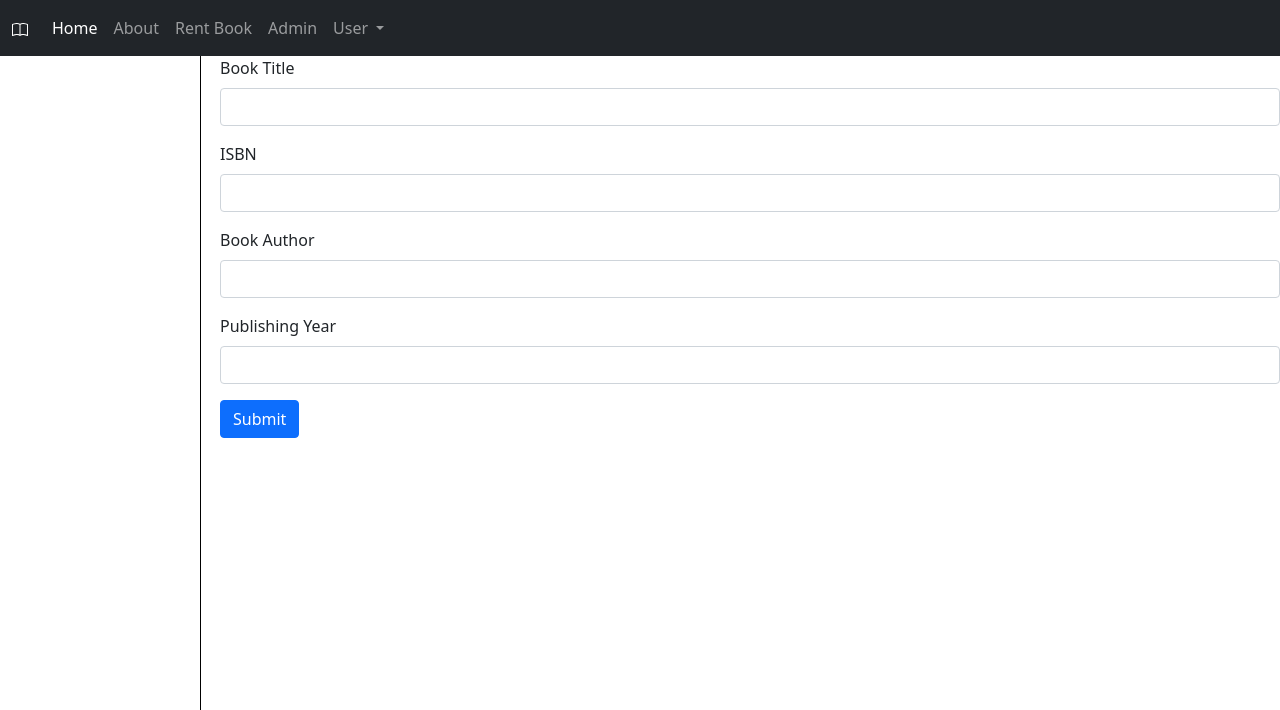
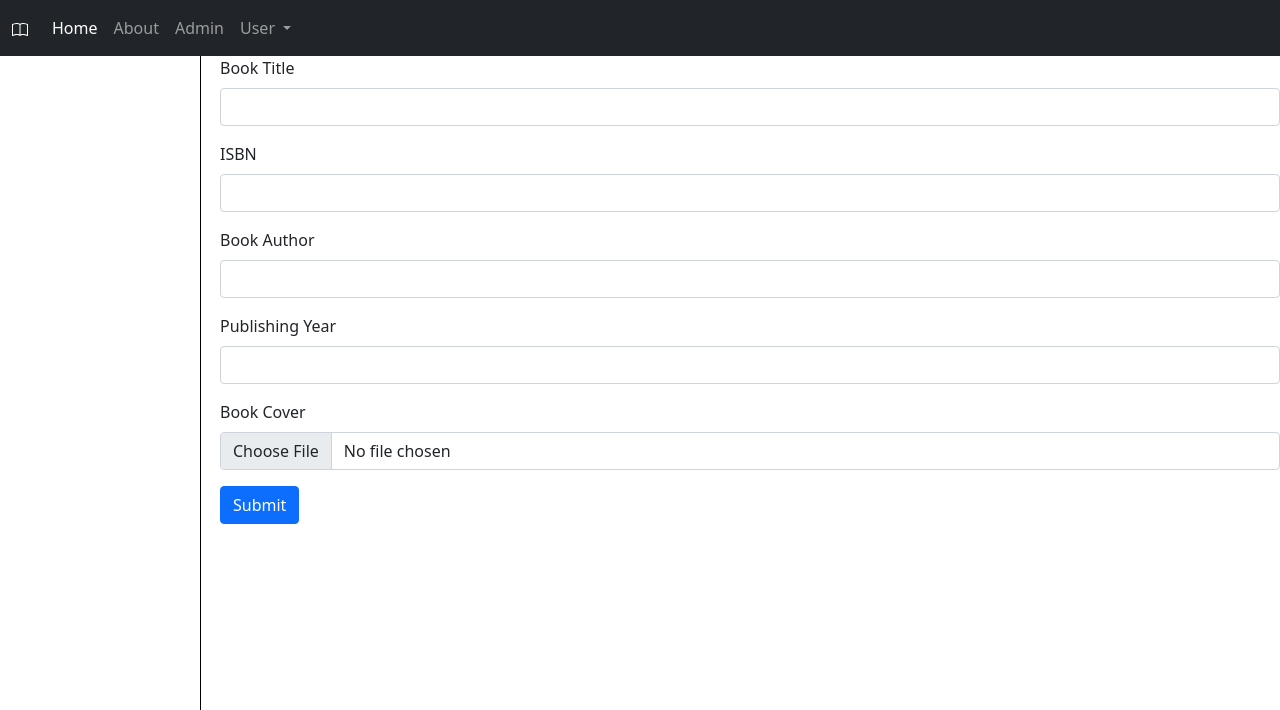
Before and after one commit to aakash013srivastava/BookRentals, a Flask app: page /admin in a window 1280 px wide. Shown: the top 710 px of the page. Run offline with Flask 2, Linux system fonts and the light colour scheme.

Commit message:
Changes as per app.py

```diff
--- a/templates/admin.html
+++ b/templates/admin.html
@@ -1,7 +1,7 @@
 {% extends 'base.html'%}
 {%block body%}
 
-<form method="POST">
+<form method="POST" enctype="multipart/form-data">
     <div class="mb-3">
       <label for="title" class="form-label">Book Title</label>
       <input type="text" class="form-control" id="title" name="title" title="Atleast 8 characters" pattern="[A-Za-z0-9]{8,}" required>
@@ -19,6 +19,12 @@
         <label for="year" class="form-label">Publishing Year</label>
         <input type="text" class="form-control" id="year" name="year" pattern="[0-9]{4}" title="Enter year of publishing" required>
       </div>
+
+      <div class="mb-3">
+        <label for="formFile" class="form-label">Book Cover</label>
+        <input class="form-control" type="file" id="formFile" name="formFile" required>
+      </div>
+
     <button type="submit" class="btn btn-primary">Submit</button>
   </form>
 
--- a/templates/base.html
+++ b/templates/base.html
@@ -32,11 +32,11 @@
               <li class="nav-item">
                 <a class="nav-link" href="/about">About</a>
               </li>
-              <li class="nav-item ">
+              <!-- <li class="nav-item ">
               <a class="nav-link " href="/rent_book">
                 Rent Book
               </a>
-              </li>
+              </li> -->
               <li class="nav-item ">
                 <a class="nav-link " href="/admin" >
                   Admin
```
